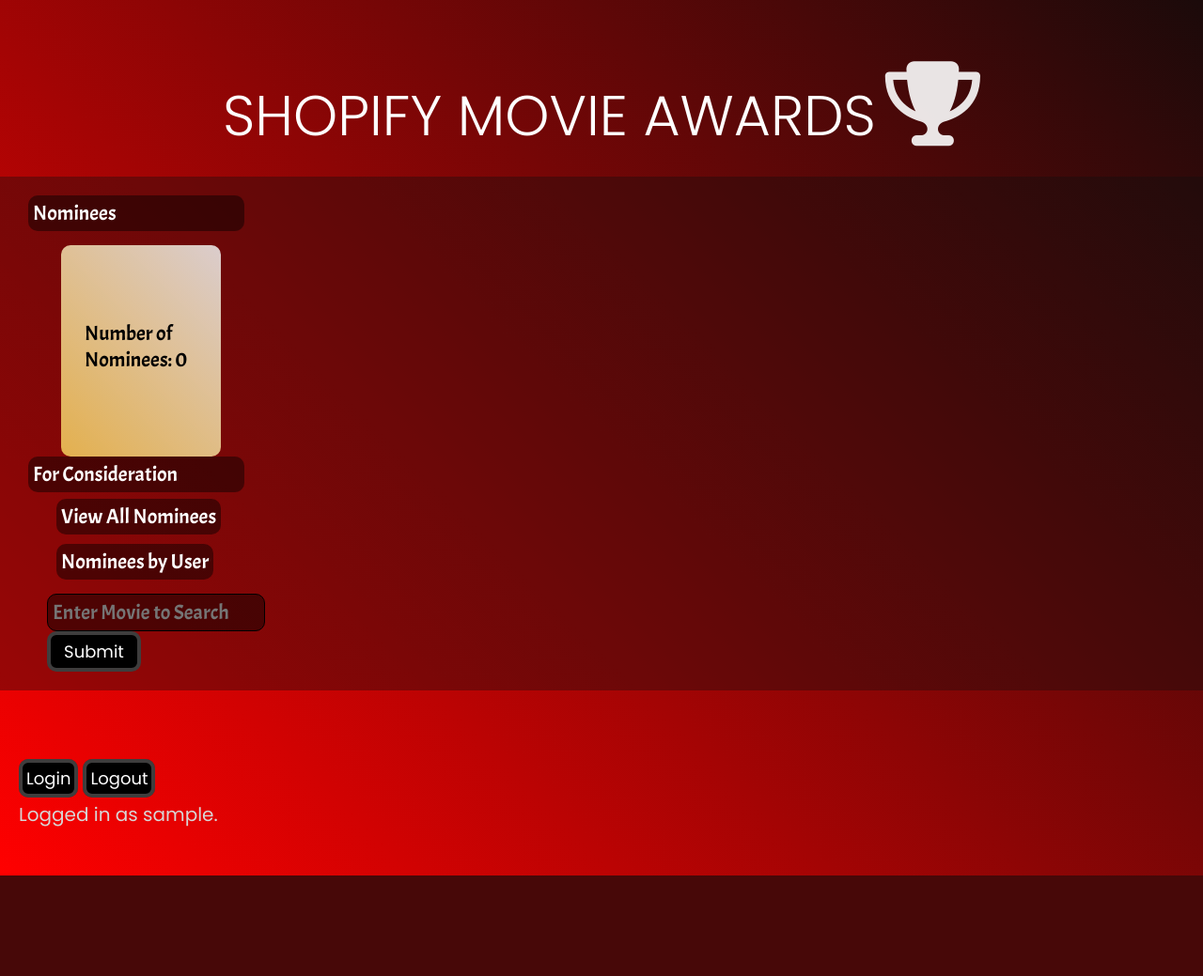
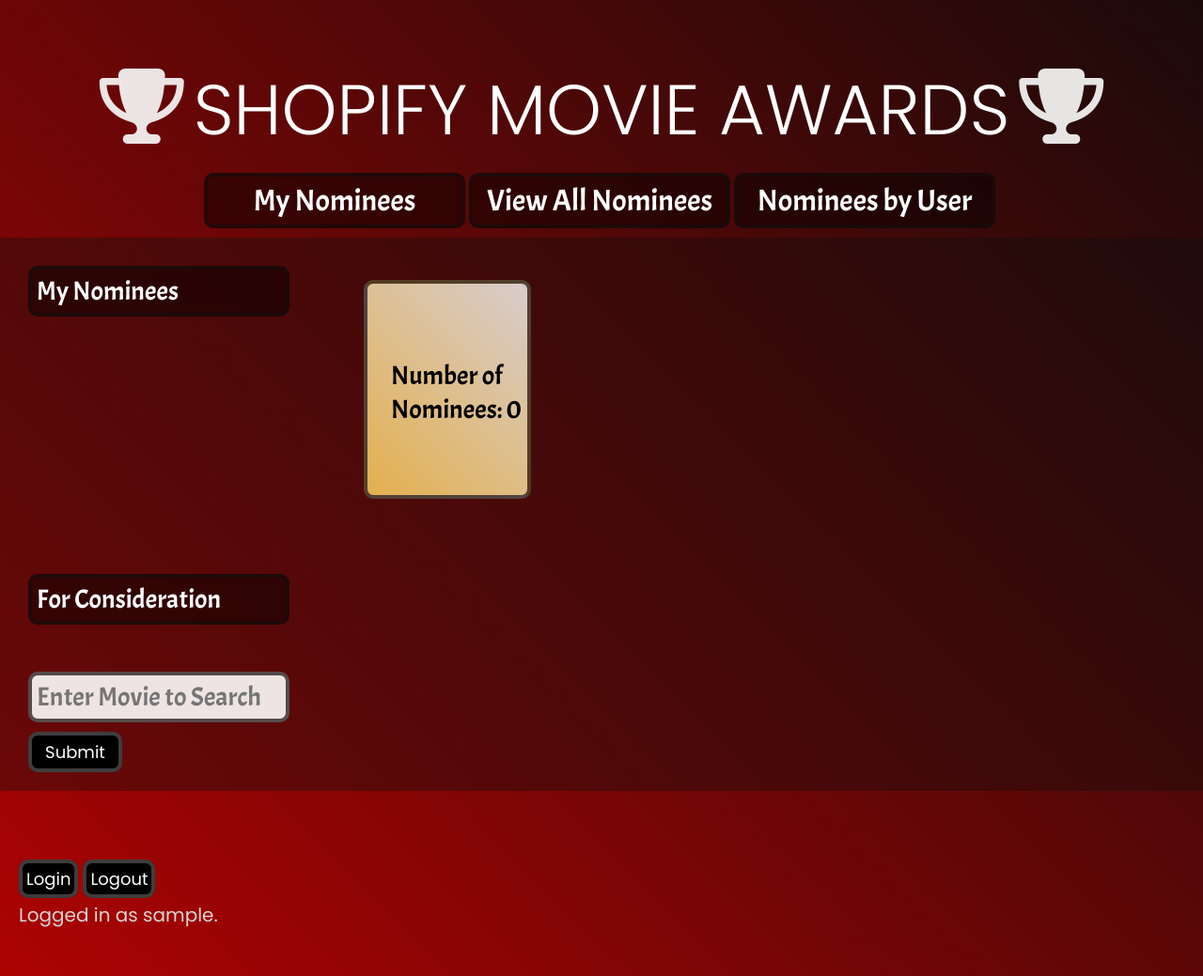
Before and after one commit to tfalba/movie-challenge, a Django app: page / in a window 1280 px wide. Shown: the whole page at 94% size. Before the commit the page ends 932 px from the top, so only its background shows below. Run offline with Django 3.2, Linux system fonts and the light colour scheme; the visitor is signed in with stand-in values (Sample User, id 1); data that the repository does not hold is empty; some libraries are stand-ins or nearby versions.

Commit message:
formatting changes on heaaders and for no images

```diff
--- a/static/css/styles-project.css
+++ b/static/css/styles-project.css
@@ -12,9 +12,7 @@
   flex-direction: column;
   /* background-image: url("../images/red-curtain-background.jpeg");
   background-size: contain; */
-  /* background-image: linear-gradient(45deg, rgb(2rgb(5, 5, 5)8), rgb(12, 12, 1)); */
-  background-color: black;
-  background-image: linear-gradient(45deg, red, rgb(27, 10, 10));
+  background-image: linear-gradient(45deg, rgb(173, 3, 3), rgb(27, 10, 10));
 }
 
 .header {
@@ -22,8 +20,8 @@
   align-items: center;
   background-size: contain;
   padding-top: 20px;
-  padding-bottom: 20px;
 }
+
 .footer {
   margin-top: 50px;
 }
@@ -35,7 +33,7 @@
   padding-top:20px;
   display: flex;
   justify-content: center;
-  font-size: 60px;
+  font-size: 75px;
   margin: 0;
   margin-top: 20px;
   font-weight: 300;
@@ -51,7 +49,7 @@
   background-color: #1010105e;
   padding-left: 30px;
   padding-right: 30px;
-  padding-top: 20px;
+  padding-top: 30px;
 }
 
  i {
@@ -163,9 +161,6 @@
   transform: rotateY(180deg);
   /* background-image: url("../images/paper-background.jpg");
   background-size: contain; */
-  /* background-color: rgba(236, 203, 126, 0.87);
-   */
-  background-image: linear-gradient(45deg, red, rgb(27, 10, 10));
   background-image: linear-gradient(45deg, #e3b04e, rgb(241 233 233 / 88%));
   font-size: 30px;
 }
@@ -190,24 +185,48 @@
 /* BUTTONS */
 
 .question-button {
-  font-size: 22px;
+  font-size: 28px;
   border-radius: 10px;
   padding: 5px;
   color:white;
   background-color:rgba(0, 0, 0, 0.452);
   text-decoration: none;
   margin-top:0;
-  margin-bottom:0;
+  margin-bottom: 30px;
   margin-right: 4px;
   font-family: 'Acme';
-  width: 220px;
+  width: 260px;
+  /* font-family: 'Indie Flower', cursive;
+  font-family: 'Bebas Neue', cursive; */
+
+  border: solid 4px rgb(25 12 12 / 71%);
+}
+
+.nav-button {
+  font-size: 32px;
+  width: 260px;
+  text-align: center;
+  margin-bottom: 0;
+}
+.search-button {
+  color: black;
+  background-color: #ffffffe4;
+  margin-top: 20px;
+  margin-bottom: 0;
+}
+
+.nav-div {
+  width: 100%;
+  /* background: rgba(0, 0, 0, 0.5); */
+  justify-content: center;
+  align-items: center;
+  height: 80px;
 }
 
 .warning-button {
   margin-top: 15px;
   /* background-image: url("../images/paper-background.jpg");
   background-size: cover; */
-  /* background-color: rgba(236, 203, 126, 0.87); */
   background-image: linear-gradient(45deg, #e3b04e, rgb(241 233 233 / 88%));
 
 
@@ -223,9 +242,8 @@
   margin-left: 400px;
   padding-top: 80px;
   margin-top: 15px;
-  /* background-image: url(../images/paper-background.jpg);
-  background-size: cover; */
-  /* background-color: rgba(236, 203, 126, 0.87); */
+  /* background-image: url(../images/paper-background.jpg); */
+  /* background-size: cover; */
   background-image: linear-gradient(45deg, #e3b04e, rgb(241 233 233 / 88%));
 
 
@@ -243,6 +261,7 @@
   color: white;
   padding: 4px;
   margin-right: 5px;
+  margin-top: 10px;
   text-decoration: none;
   border: 4px solid #dfdcdc47;
 }
--- a/templates/base.html
+++ b/templates/base.html
@@ -10,6 +10,7 @@
   <link rel="preconnect" href="https://fonts.gstatic.com">
   <link href="https://fonts.googleapis.com/css2?family=Acme&family=Dosis:wght@200;300;400;500;600;700;800&family=Inconsolata:wght@200;300;400;500;600;700;800;900&family=Indie+Flower&display=swap" rel="stylesheet">
   <link href="https://fonts.googleapis.com/css2?family=Poppins:ital,wght@0,100;0,300;0,400;0,500;0,800;1,100&display=swap" rel="stylesheet">
+  <link href="https://fonts.googleapis.com/css2?family=Bebas+Neue&display=swap" rel="stylesheet">
   <link  href="https://cdnjs.cloudflare.com/ajax/libs/animate.css/4.1.1/animate.min.css" rel="stylesheet">
   <link href="https://fonts.googleapis.com/css2?family=Poppins:ital,wght@0,100;0,300;0,400;0,500;0,800;1,100&display=swap" rel="stylesheet">
   <script src="https://kit.fontawesome.com/846acebbe7.js" crossorigin="anonymous"></script>
@@ -20,8 +21,19 @@
 
 
   <div class='header flex-col-center'>
-    <h1><a class="header-nav" href="{% url 'home' %}">SHOPIFY MOVIE AWARDS<i style='padding-left: 10px; font-size: 90px; color: rgba(249, 249, 249, 0.918);' class='fa-trophy fas'></i></a></h1>
-    <!-- <img style='width: 100px;' src="{% static 'images/trophy-transparent.png' %}"> -->
+    <h1><a class="header-nav" href="{% url 'home' %}"><i style='padding-right: 10px; font-size: 80px; color: rgba(249, 249, 249, 0.918);' class='fa-trophy fas'></i>SHOPIFY MOVIE AWARDS<i style='padding-left: 10px; font-size: 80px; color: rgba(249, 249, 249, 0.918);' class='fa-trophy fas'></i></a></h1>
+    <div class='nav-div flex'>
+      <!-- <div class='ml30' style='margin-bottom: 20px;'> -->
+        <a class='question-button nav-button' href="{% url 'home' %}">My Nominees</a>
+      <!-- </div> -->
+
+      <!-- <div class='ml30' style='margin-bottom: 20px;'> -->
+        <a class='question-button nav-button' href="{% url 'all-nominees' %}">View All Nominees</a>
+      <!-- </div> -->
+      <!-- <div class='ml30' style='margin-bottom: 20px;'> -->
+        <a class='question-button nav-button' href="{% url 'by-user-nominees' %}">Nominees by User</a>
+      <!-- </div> -->
+    </div>
   </div>
 
 
--- a/templates/movies/includes/nominee_list_include.html
+++ b/templates/movies/includes/nominee_list_include.html
@@ -1,9 +1,9 @@
+
+
 <div class='flex-no-w'>
   <div class='flex-col'>
-    <p class='question-button'>Nominees</p>
-    <p data-num-nominees={{ nominee_count }} class='question-button warning-button nominees'>Number of Nominees: {{ nominee_count }}</p>
+    <p class='question-button'>My Nominees</p>
   </div>
-
   <ul class='mb50 flex'>
   {% for movie in movies %}
   {% if movie.is_nominee == True %}
@@ -30,7 +30,12 @@
         </div>
       </div>
     </li>
+
   {% endif %}
   {% endfor %}
+  <div class='flex-col'>
+    <!-- <p class='question-button'>Nominees</p> -->
+    <p data-num-nominees={{ nominee_count }} class='question-button warning-button nominees'>Number of Nominees: {{ nominee_count }}</p>
+  </div>
   </ul>
 </div>
--- a/templates/movies/index.html
+++ b/templates/movies/index.html
@@ -4,6 +4,8 @@
 
 <div class='flex-col'>
   {% include 'movies/includes/nominee_list_include.html' %}
+
+
   <div class='flex-no-w'>
     <div class='flex-col'>
       <p class='question-button'>For Consideration</p>
@@ -39,19 +41,19 @@
     </ul>
   </div>
 </div>
-
+<!--
 <div class='ml30' style='margin-bottom: 20px;'>
   <a class='question-button' href="{% url 'all-nominees' %}">View All Nominees</a>
 </div>
 <div class='ml30' style='margin-bottom: 20px;'>
   <a class='question-button' href="{% url 'by-user-nominees' %}">Nominees by User</a>
-</div>
+</div> -->
 
 <!-- ------------------------------------------- Search Form and Display ------------------------------------------- -->
 
 <div class='flex'>
-  <form class='ml20 flex-col' id="movie-form">
-    <input class='search question-button' type='text' placeholder='Enter Movie to Search' id='movie-search'></input>
+  <form class='flex-col' id="movie-form">
+    <input class='search search-button question-button' type='text' placeholder='Enter Movie to Search' id='movie-search'></input>
     <button class="button-function" type='Submit'>Submit</button>
   </form>
 </div>
```
